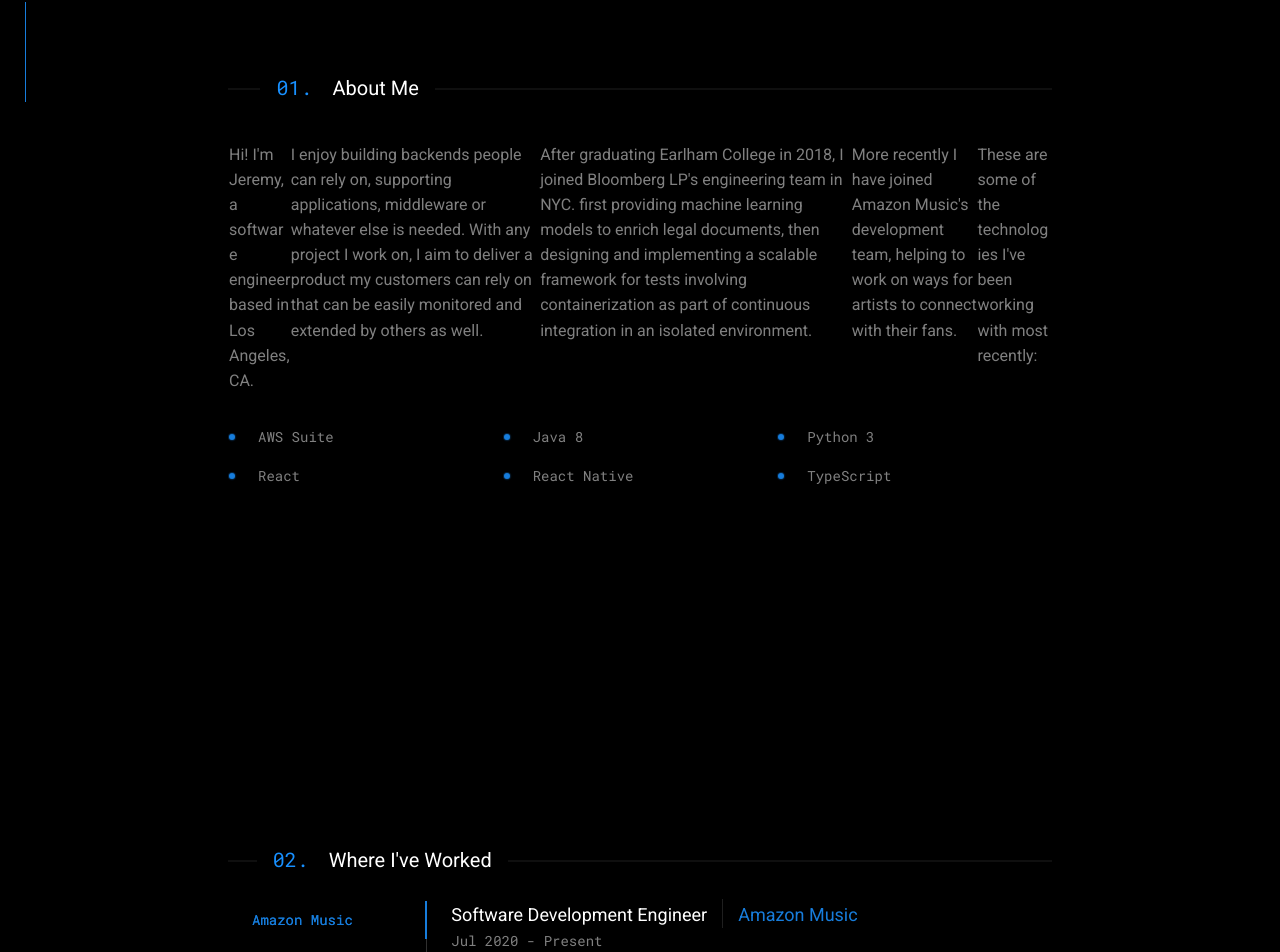
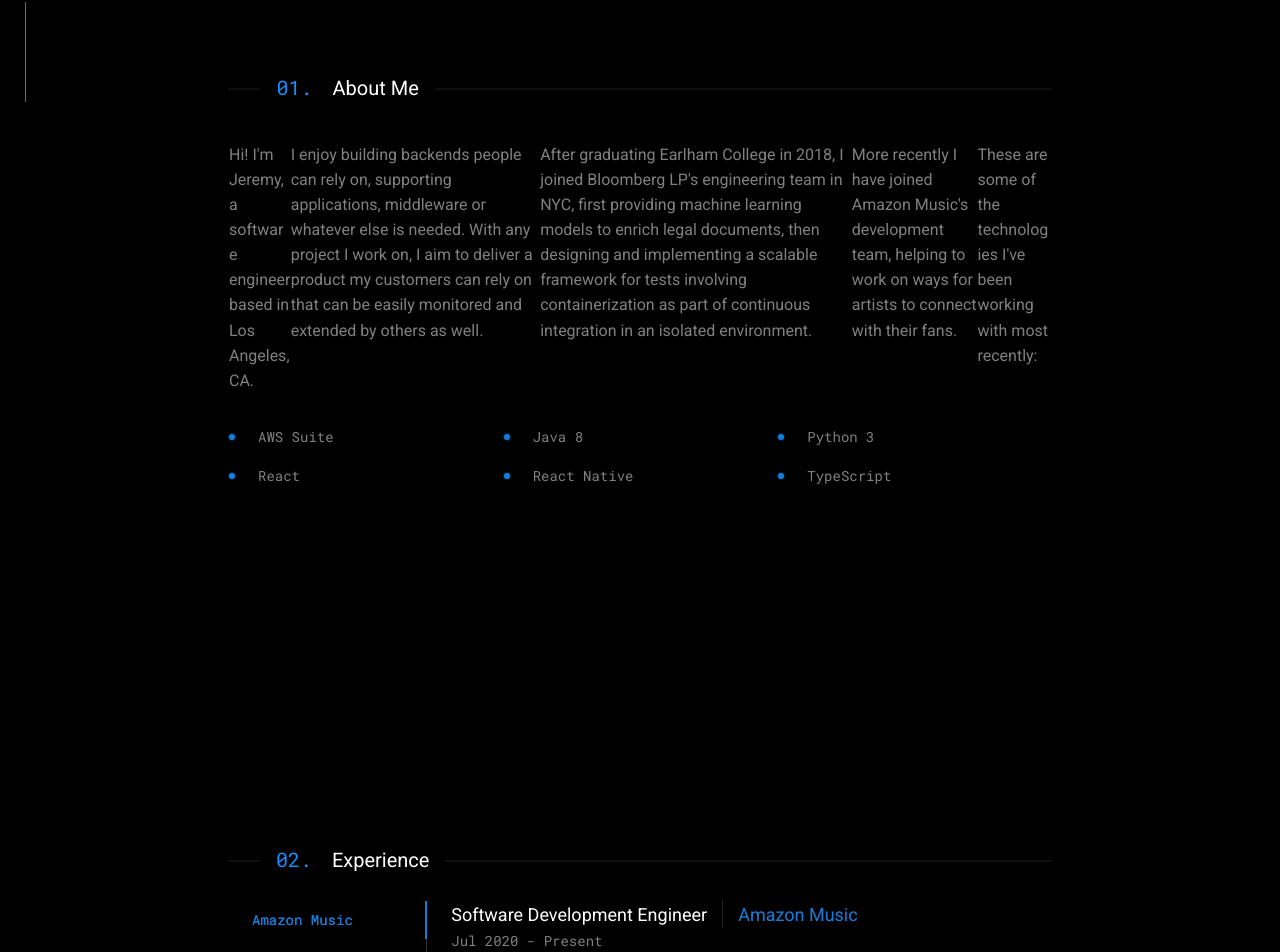
Before and after one commit to jeremyswerdlow/about, a React (Create React App) app: page / in a window 1280 px wide. Shown: the part 698-1650 px from the top of the page. Built offline with nearby package versions, Linux system fonts and the light colour scheme.

Commit message:
Update section names for parity with menu

```diff
--- a/src/common/constants/Strings.tsx
+++ b/src/common/constants/Strings.tsx
@@ -47,7 +47,7 @@
     + "product my customers can rely on that can be easily monitored and extended by "
     + "others as well.",
     "After graduating Earlham College in 2018, I joined Bloomberg LP's engineering "
-    + "team in NYC. first providing machine learning models to enrich legal documents, "
+    + "team in NYC, first providing machine learning models to enrich legal documents, "
     + "then designing and implementing a scalable framework for tests involving "
     + "containerization as part of continuous integration in an isolated environment.",
     "More recently I have joined Amazon Music's development team, helping to work on "
@@ -67,7 +67,7 @@
 };
 
 export const experience = {
-  header: "Where I've Worked",
+  header: "Experience",
   jobs: [
     {
       company: "Amazon Music",
@@ -156,12 +156,12 @@
 };
 
 export const projects = {
-  header: "Projects",
+  header: "Portfolio",
   underConstruction: "This section is under construction. Please check back later!"
 }
 
 export const contacts = {
-  header: "Next Steps",
+  header: "Contact",
   subheader: "Say Hello!",
   summary: "I always love to hear from other people interested or involved in tech. "
   + "Please make use of each of the below means of contact to reach out, whether it's "
```
